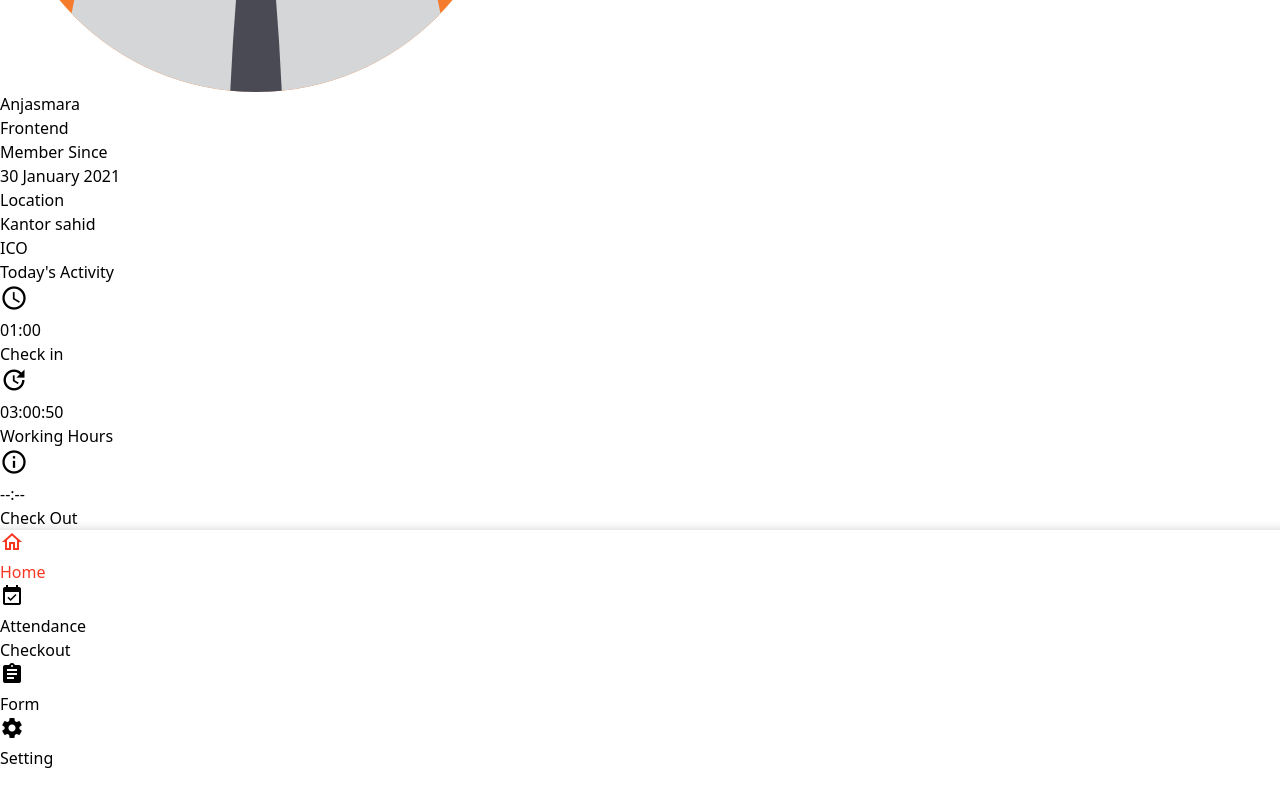
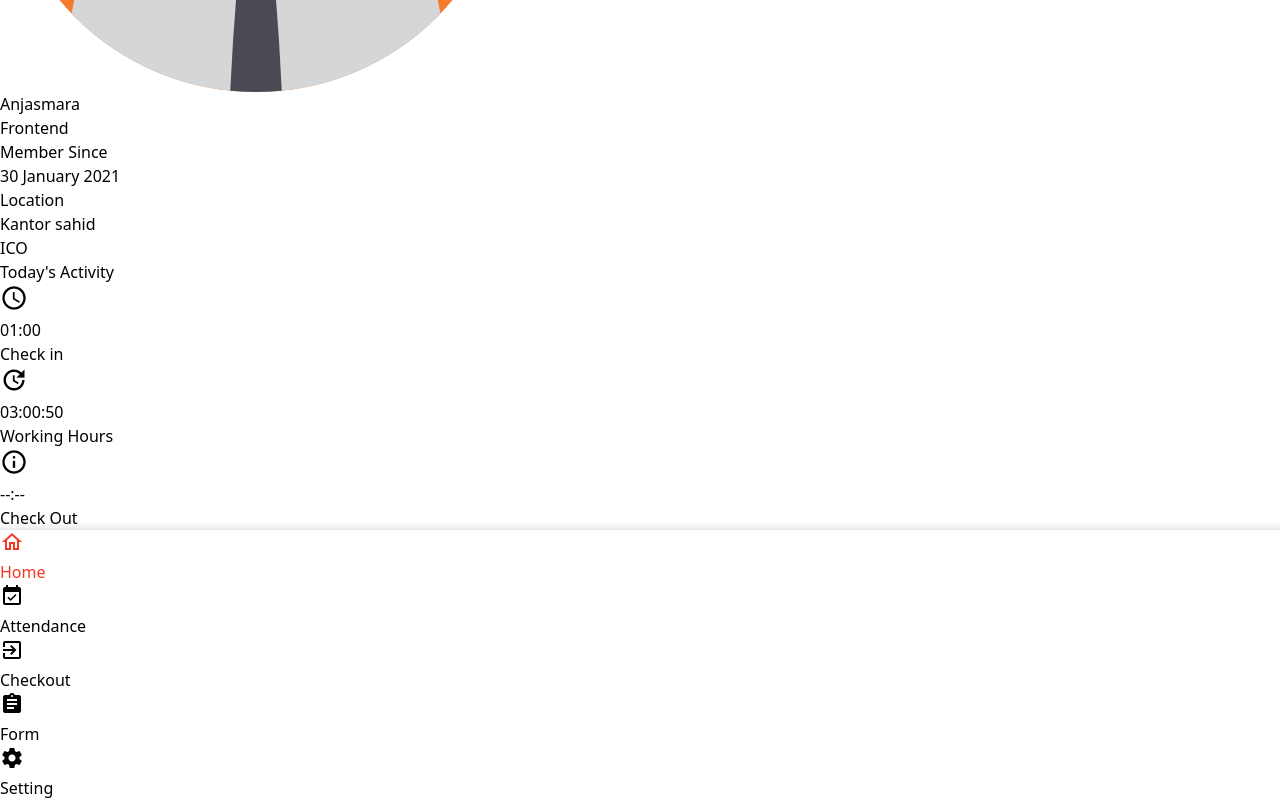
Before and after one commit to anjasmaradwisetiadi/dashboard-payment-pcs, a Vue app: page /dashboard in a window 1280 px wide. Shown: the part 522-1322 px from the top of the page. Before the commit the page ends 1292 px from the top, so only its background shows below. Built offline with nearby package versions, Linux system fonts and the light colour scheme.

Commit message:
[master] add icon on top navbar

```diff
--- a/src/components/NavbarBottom.vue
+++ b/src/components/NavbarBottom.vue
@@ -25,8 +25,21 @@
                     </div>
                 </div>
             </div>
-            <div class="w-4/12">
-                 Checkout
+            <div class=" relative flex-row w-4/12">
+                <div class="flex relative justify-center z-20">
+                    <div class="custom-style-checkout-icon absolute w-14 h-14 bg-red-primary flex justify-center items-center rounded-full">
+                        <span class="material-icons text-white" style="font-size: 24px;">
+                            exit_to_app
+                        </span>
+                    </div>
+                </div>
+                <div class="w-6 h-6">
+
+                </div>
+                <div class="relative text-xs text-red-primary font-semibold">
+                    Checkout
+                </div>
+
             </div>
             <div class="w-2/12">
                 <div class="text-center leading-3">
@@ -77,4 +90,7 @@ const getPersonOnline = reactive(dashboardStore.personOnline)
 .shadow-top-nabvar{
     box-shadow: 0px 10px 10px 10px rgb(0 0 0 / 0.18);
 }
+.custom-style-checkout-icon{
+    top: -40px;
+}
 </style>
```
